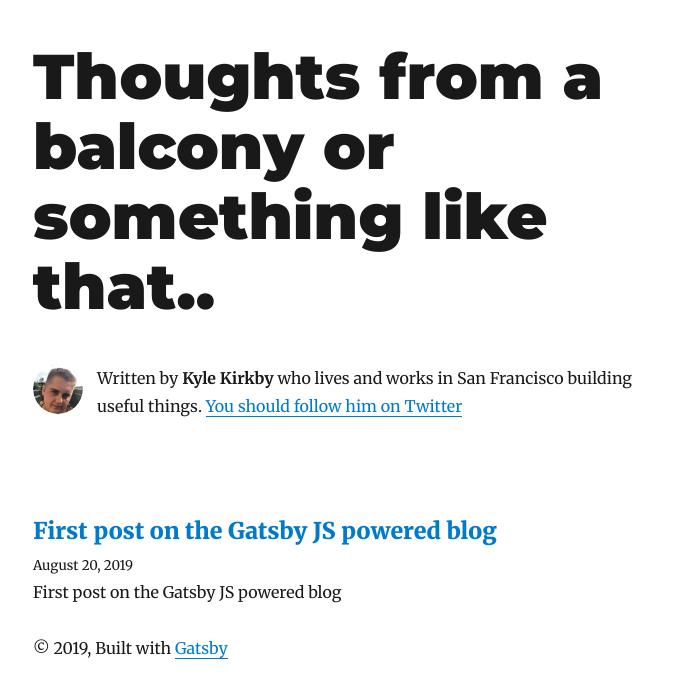
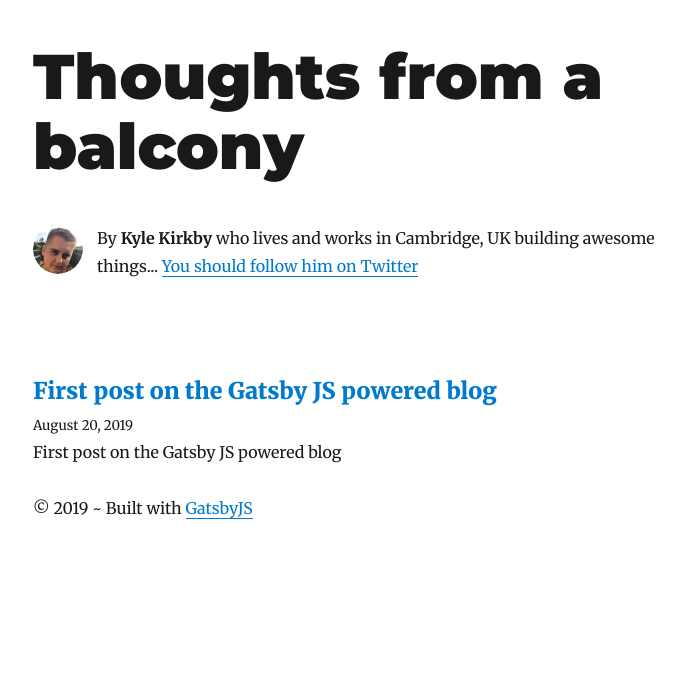
Before and after one commit to kylekirkby/kylekirkby.github.io, a Gatsby site: page / in a window 1280 px wide. Shown: the whole page, without its empty margins (292-977 px from the left). Built offline with nearby package versions, Linux system fonts and the light colour scheme; Gatsby itself is replaced by a stand-in of ours; some packages are replaced by stand-ins of ours.

Commit message:
Latest blog updates

```diff
--- a/gatsby-config.js
+++ b/gatsby-config.js
@@ -1,6 +1,6 @@
 module.exports = {
   siteMetadata: {
-    title: `Thoughts from a balcony or something like that..`,
+    title: `Thoughts from a balcony`,
     author: `Kyle Kirkby`,
     description: `A place where I write about things that interest me and hopefully others too.`,
     siteUrl: `https://kylekirkby.github.io`,
--- a/src/components/bio.js
+++ b/src/components/bio.js
@@ -54,8 +54,7 @@ const Bio = () => {
         }}
       />
       <p>
-        Written by <strong>{author}</strong> who lives and works in San
-        Francisco building useful things.
+        By <strong>{author}</strong> who lives and works in Cambridge, UK building awesome things...
         {` `}
         <a href={`https://twitter.com/${social.twitter}`}>
           You should follow him on Twitter
--- a/src/components/layout.js
+++ b/src/components/layout.js
@@ -63,9 +63,9 @@ class Layout extends React.Component {
         <header>{header}</header>
         <main>{children}</main>
         <footer>
-          © {new Date().getFullYear()}, Built with
+          © {new Date().getFullYear()} ~ Built with
           {` `}
-          <a href="https://www.gatsbyjs.org">Gatsby</a>
+          <a href="https://www.gatsbyjs.org">GatsbyJS</a>
         </footer>
       </div>
     )
```
Also changed, not shown: 1 other file.
